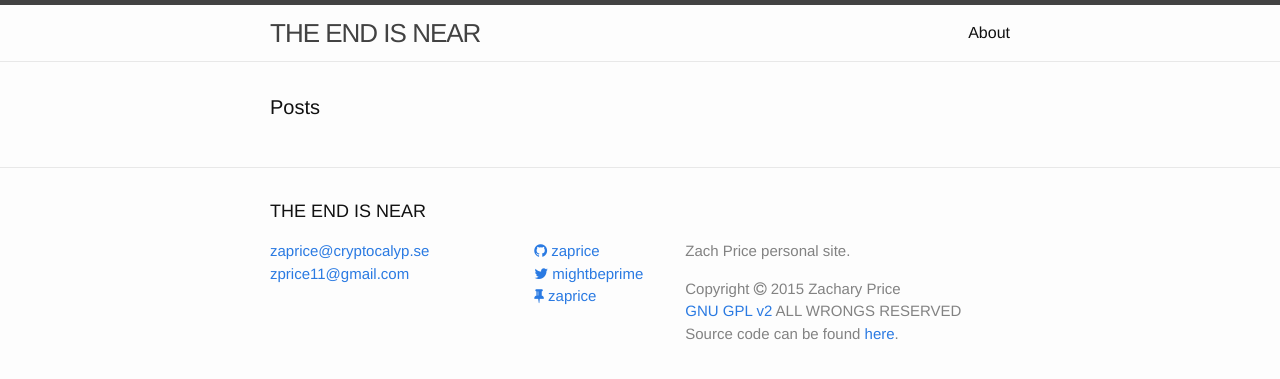
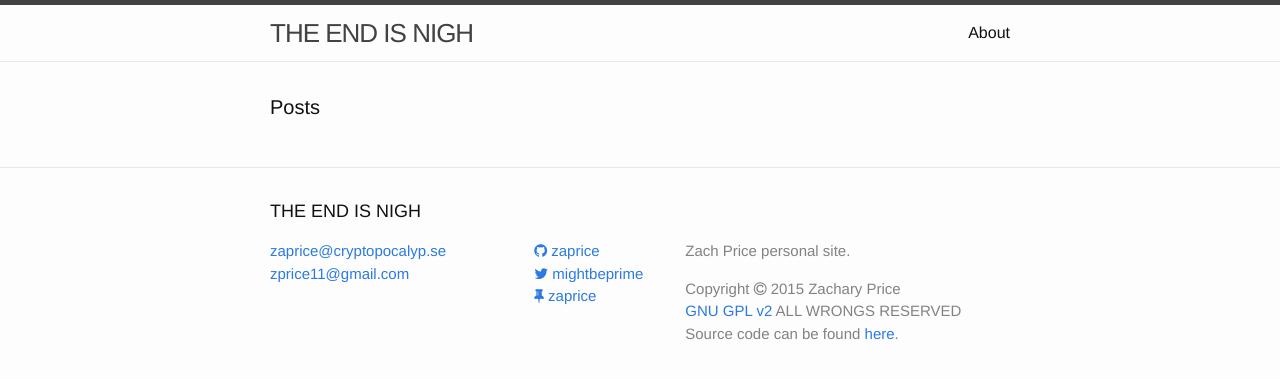
Before and after one commit to zaprice/cryptocalyp.se, a Jekyll site: the page built from index.html, in a window 1280 px wide. Shown: the top 379 px of the page. Built offline with Jekyll 4.4.1, drawn with Linux system fonts in a browser that asks for light colours; nearby versions of some CDN libraries.

Commit message:
changed domain

```diff
--- a/_config.yml
+++ b/_config.yml
@@ -1,6 +1,6 @@
 # Site settings
-title: THE END IS NEAR
-email: zaprice@cryptocalyp.se
+title: THE END IS NIGH
+email: zaprice@cryptopocalyp.se
 gmail: zprice11@gmail.com
 description: > # this means to ignore newlines until "baseurl:"
   Zach Price personal site.
@@ -12,7 +12,7 @@ copyright: >
   <a href=https://github.com/zaprice/cryptocalyp.se>
   here</a>.
 baseurl: "" # the subpath of your site, e.g. /blog/
-url: "http://cryptocalyp.se" # the base hostname & protocol for your site
+url: "http://cryptopocalyp.se" # the base hostname & protocol for your site
 twitter_username: mightbeprime
 github_username:  zaprice
 pinboard_username: zaprice
```
Also changed, not shown: README.md.
